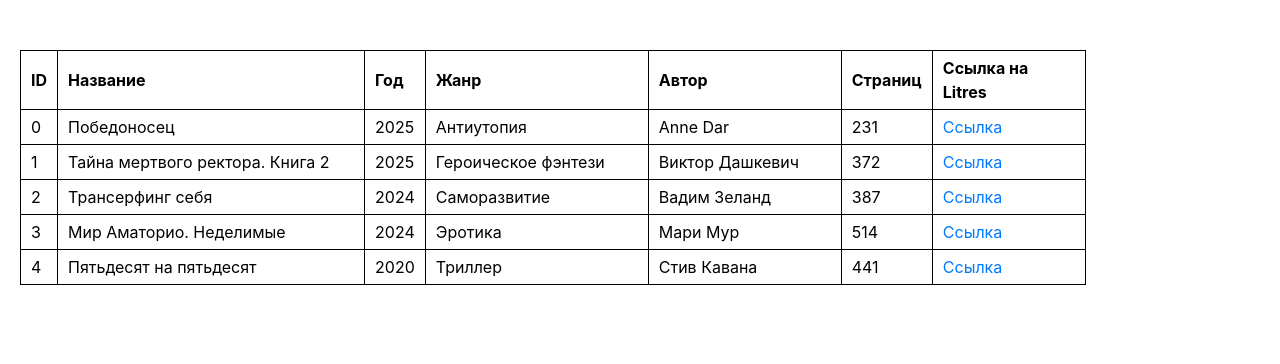
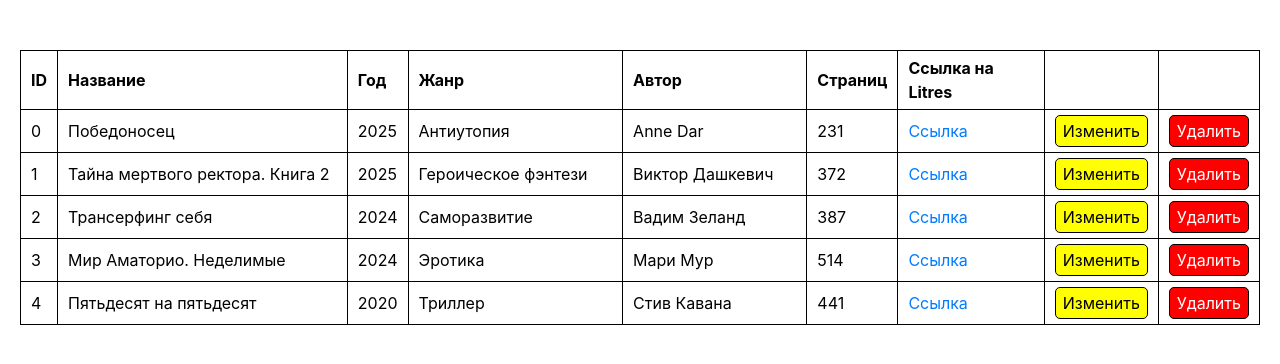
Before and after one commit to yevdeh/books, a Next.js app: page / in a window 1280 px wide. Shown: the top 364 px of the page. Built offline with nearby package versions, Linux system fonts and the light colour scheme.

Commit message:
Edit and delte book buttons

```diff
--- a/src/components/Books/Books.tsx
+++ b/src/components/Books/Books.tsx
@@ -1,6 +1,8 @@
 "use client";
 import { useDispatch, useSelector } from "react-redux";
-import { bookAdded, bookDeleted, bookEdited } from "./booksSlice";
+import { Button } from "../Button/Button";
+import { bookDeleted } from "./booksSlice";
+import { popupOpened } from "../Popup/popupSlice";
 import { IBook } from "./Books.data";
 import S from "./Books.module.css";
 
@@ -18,6 +20,8 @@ export const Books = () => {
           <th>Автор</th>
           <th>Страниц</th>
           <th>Ссылка на Litres</th>
+          <th></th>
+          <th></th>
         </tr>
       </thead>
       <tbody>
@@ -34,6 +38,16 @@ export const Books = () => {
                 Ссылка
               </a>
             </td>
+            <td>
+              <Button color="yellow" onClick={() => dispatch(popupOpened())}>
+                Изменить
+              </Button>
+            </td>
+            <td>
+              <Button color="red" onClick={() => dispatch(bookDeleted(book.id))}>
+                Удалить
+              </Button>
+            </td>
           </tr>
         ))}
       </tbody>
--- a/src/components/Books/booksSlice.ts
+++ b/src/components/Books/booksSlice.ts
@@ -17,7 +17,7 @@ export const booksSlice = createSlice({
       state.push(action.payload);
     },
     bookDeleted: (state, action) => {
-      state = state.filter((book: IBook) => book.id !== action.payload);
+      return state.filter((book: IBook) => book.id !== action.payload);
     },
     bookEdited: (state, action) => {
       let editedBookIdInArray = null;
```
